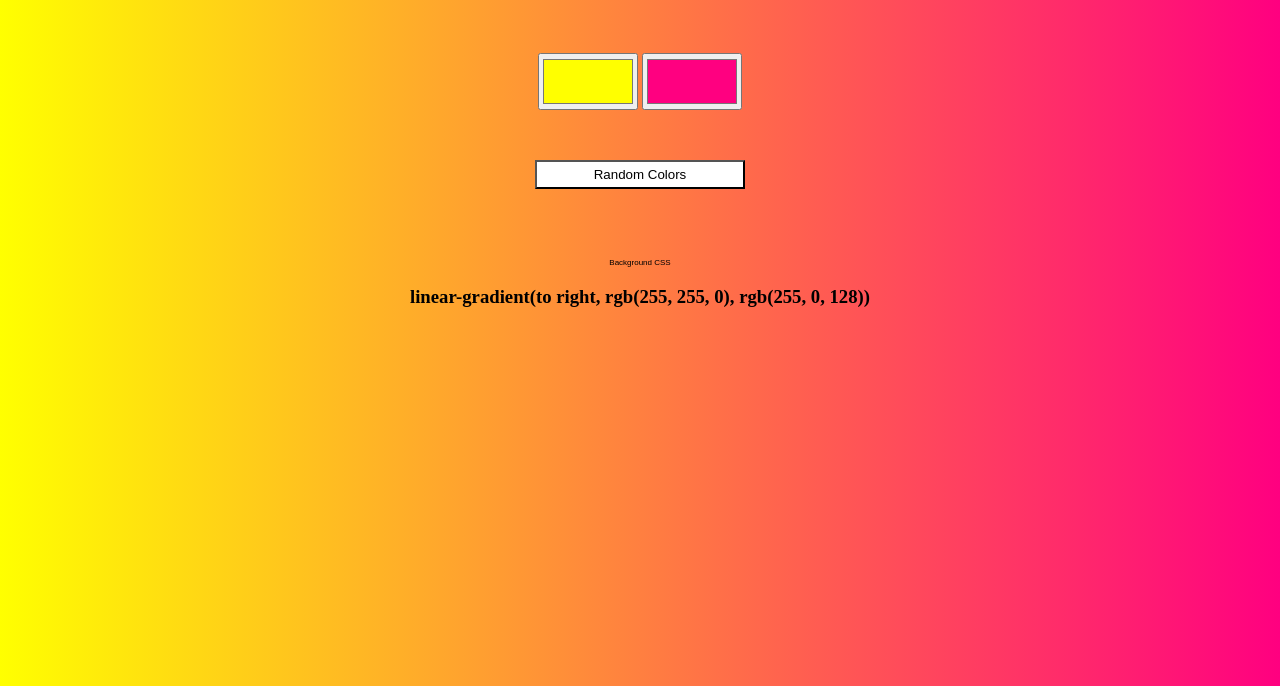
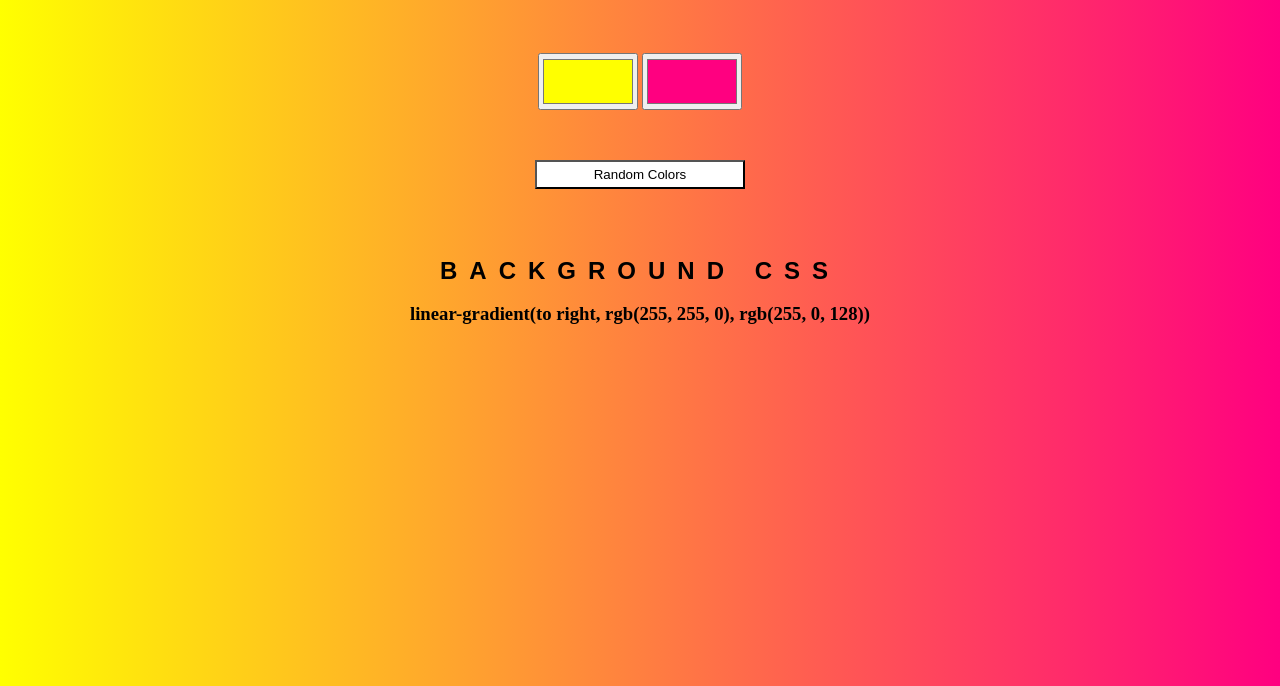
Before and after one commit to RandeepNamdhari/backgroundgernator, a plain HTML site: page index.html in a window 1280 px wide. Shown: the part 114-800 px from the top of the page. Drawn offline with Linux system fonts and the light colour scheme.

Commit message:
h2 style changes

```diff
--- a/style.css
+++ b/style.css
@@ -31,6 +31,8 @@ button
 }
 h2
 {
+    font: 600 1.5em/1 'Raleway', sans-serif;
+    text-transform: uppercase;
+    letter-spacing: .5em;
     margin-top: 70px;
-	font: 200 .5em/1 'Raleway', sans-serif;
 }
```
